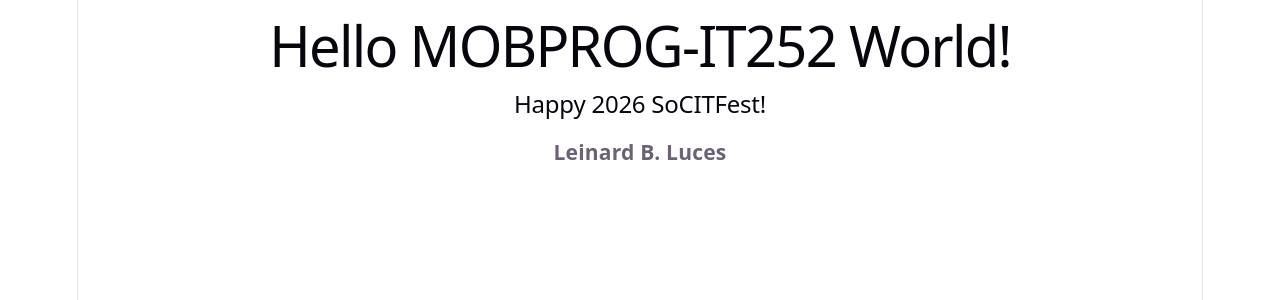
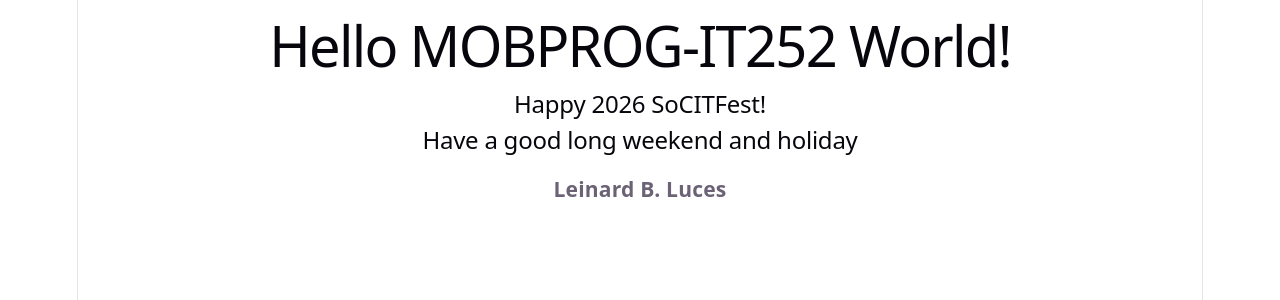
Before and after one commit to leinardluces/MOBPROG-IT252-react-w3schools, a React (Vite) app in the folder my-react-app/: page / in a window 1280 px wide. Shown: the top 300 px of the page. Built offline with nearby package versions, Linux system fonts and the light colour scheme.

Commit message:
added "Have Have a good long weekend and holiday"

```diff
--- a/my-react-app/src/App.jsx
+++ b/my-react-app/src/App.jsx
@@ -3,6 +3,7 @@ function App() {
     <div className="App">
       <h1>Hello MOBPROG-IT252 World!</h1>
       <h2>Happy 2026 SoCITFest!</h2>
+      <h2>Have a good long weekend and holiday</h2>
       <h3>Leinard B. Luces</h3>
     </div>
   );
```
